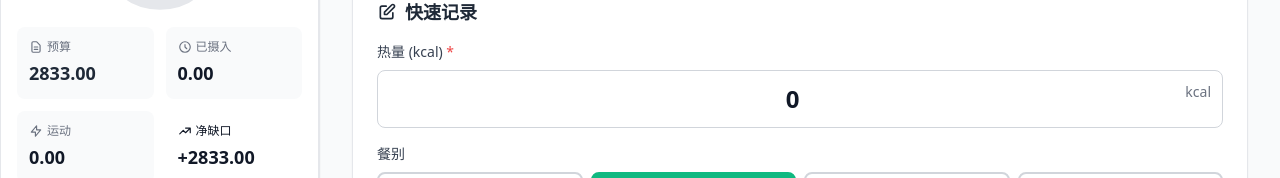
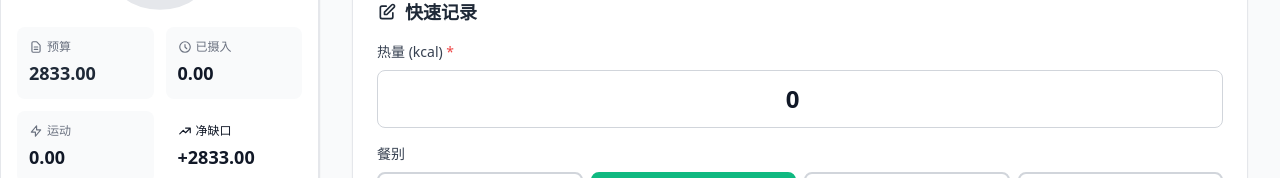
Before and after one commit to Leonn0924/calorie-tracker, a Vue app in the folder src/: page / in a window 1280 px wide. Shown: the part 255-433 px from the top of the page. Built offline with nearby package versions, Linux system fonts and the light colour scheme.

Commit message:
fix: 修复快速记录中 kcal 单位与数字重叠问题
移除了输入框内部的 kcal 标签（标签中已说明单位）
避免与居中的数字 0 重叠

```diff
--- a/src/src/components/QuickKcalInput.vue
+++ b/src/src/components/QuickKcalInput.vue
@@ -13,7 +13,6 @@
         <label class="block text-sm font-medium text-gray-700 mb-2">
           热量 (kcal) <span class="text-red-500">*</span>
         </label>
-        <div class="relative">
         <input
           v-model.number="kcalInput"
           type="number"
@@ -23,8 +22,6 @@
           class="w-full px-4 py-3 text-2xl font-bold text-center border border-gray-300 rounded-lg focus:outline-none focus:ring-2 focus:ring-health-500"
           placeholder="0"
         />
-          <div class="absolute right-3 top-3 text-sm text-gray-500">kcal</div>
-        </div>
       </div>
 
       <!-- 餐别选择 -->
```
Lines whose indentation alone changed are shown as unchanged.
